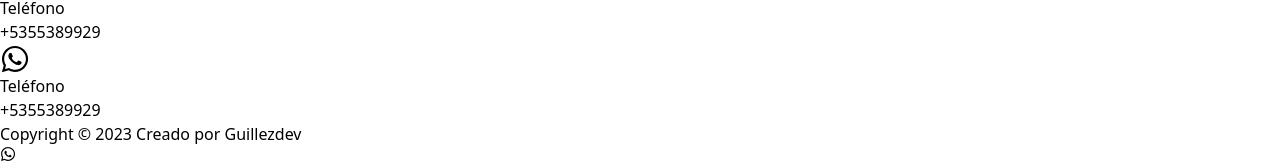
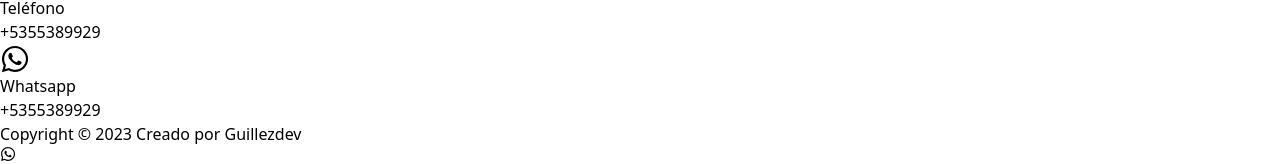
Before and after one commit to guillezdev/Salon-de-Belleza-Danet, a React (Vite) app: page / in a window 1280 px wide. Shown: the part 2885-3049 px from the top of the page. Built offline with nearby package versions, Linux system fonts and the light colour scheme.

Commit message:
Add section Catalog

```diff
--- a/src/components/Home.jsx
+++ b/src/components/Home.jsx
@@ -83,7 +83,7 @@ function Home() {
                 </div>
                 <div  className='ml-4'>
                   <dt className='text-lg leading-6 font-medium text-gray-900'>
-                    Teléfono
+                    Whatsapp
                   </dt>
                   <dd className='mt-2 text-base text-gray-500'>
                    +5355389929
--- a/src/pages/Catalogo.jsx
+++ b/src/pages/Catalogo.jsx
@@ -55,7 +55,7 @@ function Catalogo() {
             <h3 className='text-lg font-bold px-4 py-2 bg-gray-200'>
               Pedicura
             </h3>
-            <div className='grid grid-cols-2 md:grid-cols-3 gap-4 p-4'>
+            <div className='grid grid-cols-2 md:grid-cols-3 gap-1 p-4'>
               <img
                 src={Pedicura}
                 alt='Manicura'
@@ -92,7 +92,7 @@ function Catalogo() {
             <h3 className='text-lg font-bold px-4 py-2 bg-gray-200'>
               Depilacion
             </h3>
-            <div className='grid grid-cols-2 md:grid-cols-3 gap-4 p-4'>
+            <div className='grid grid-cols-2 md:grid-cols-3 gap-1 p-4'>
               <img
                 src={Depilacion}
                 alt='Manicura'
```
